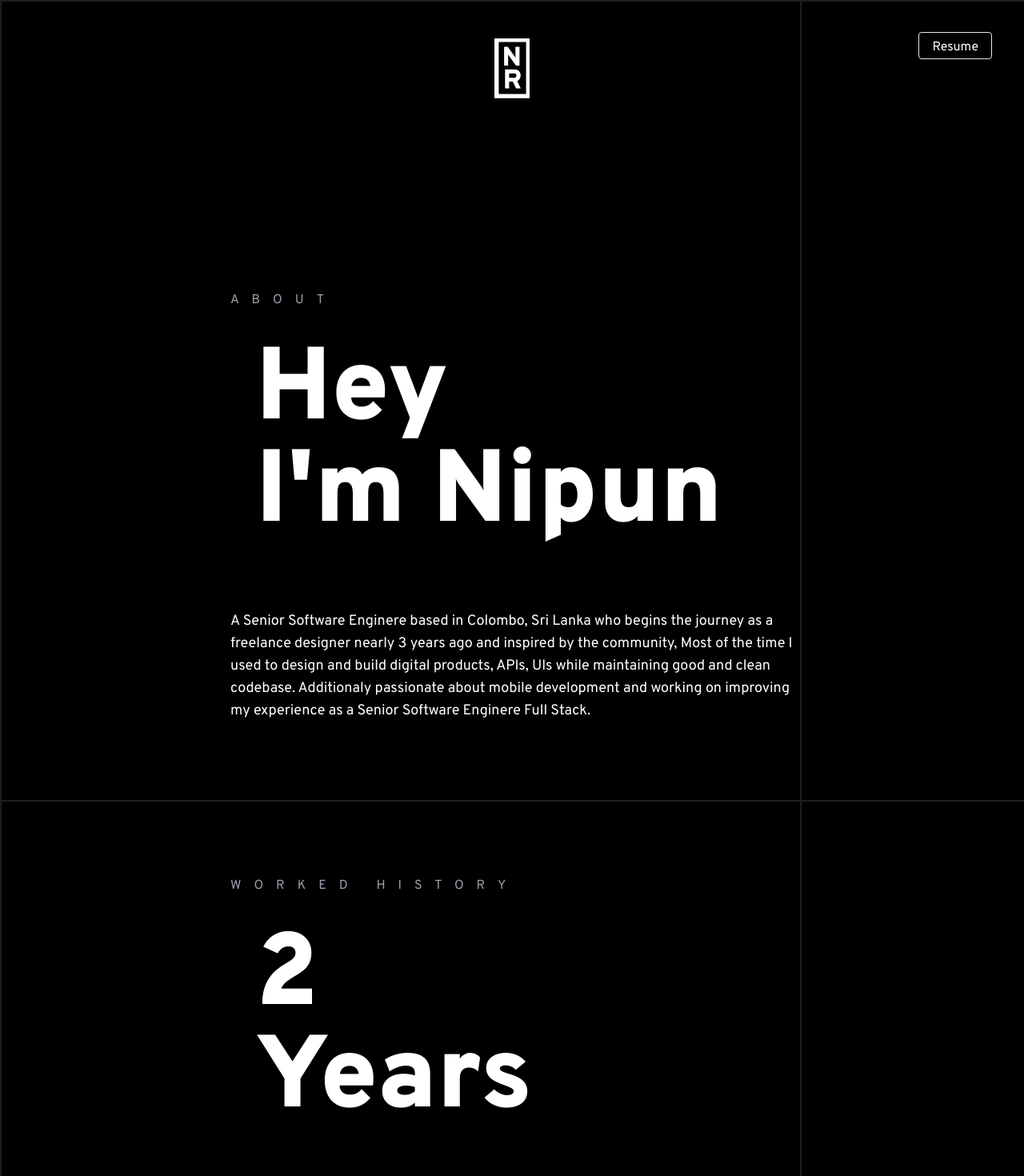
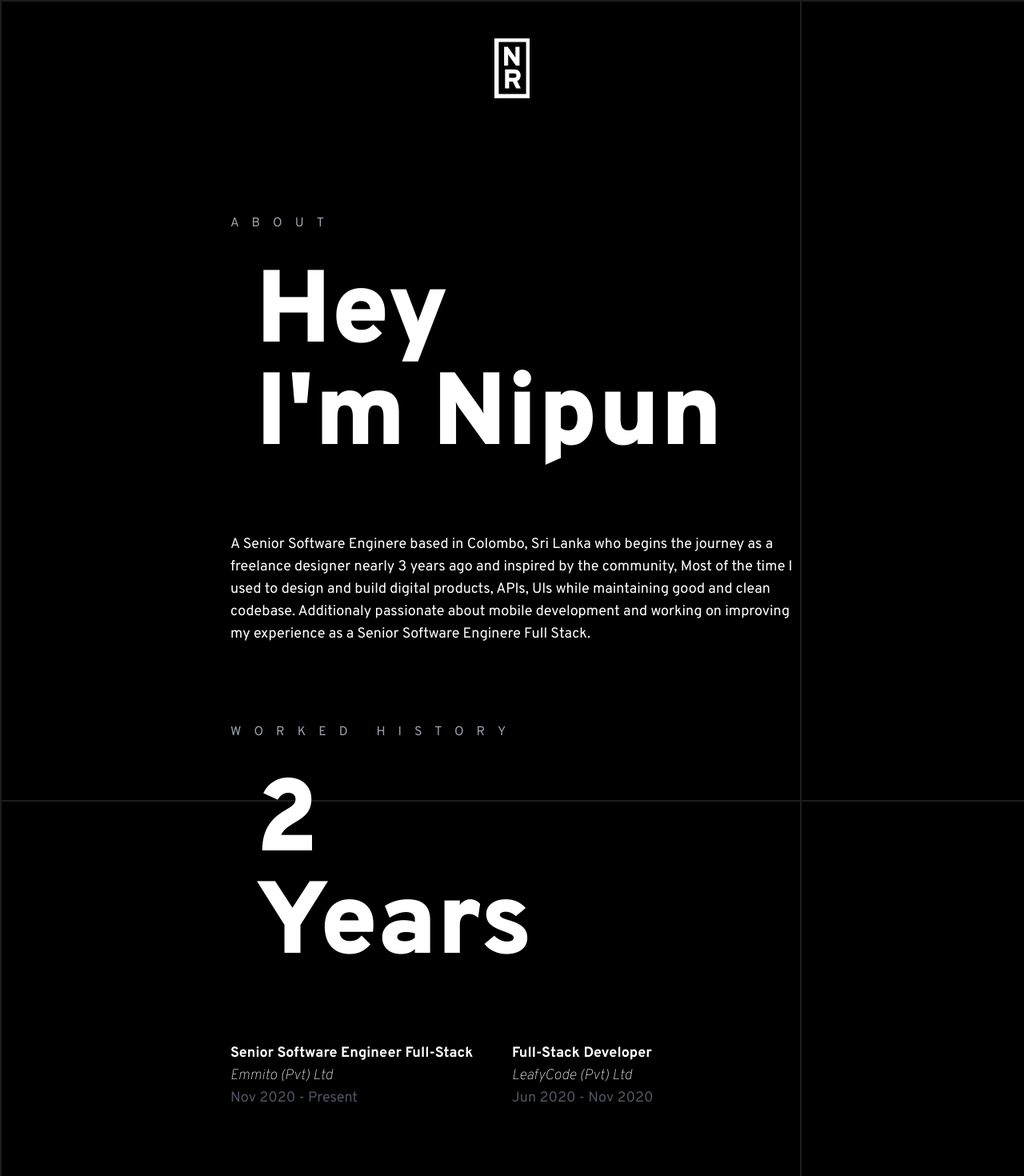
Before and after one commit to nipunravisara/nipunravisara.io, a React (Create React App) app: page / in a window 1280 px wide. Shown: the top 1470 px of the page at 80% size. Built offline with nearby package versions, Linux system fonts and the light colour scheme.

Commit message:
Experice update

```diff
--- a/src/Components/Header.jsx
+++ b/src/Components/Header.jsx
@@ -1,5 +1,4 @@
 import React from "react";
-import PDF from "../assets/nipun-ravisara.pdf";
 import Logo from "../assets/logo";
 
 const Header = () => (
@@ -7,11 +6,11 @@ const Header = () => (
     <center>
       <Logo />
     </center>
-    <div className="fixed top-10 right-10 px-4 py-1 pt-2 border rounded">
+    {/* <div className="fixed top-10 right-10 px-4 py-1 pt-2 border rounded">
       <a className="text-white" href={PDF} target="_blank" rel="noreferrer">
         Resume
       </a>
-    </div>
+    </div> */}
   </div>
 );
 
--- a/src/Layout/SectionLayout.jsx
+++ b/src/Layout/SectionLayout.jsx
@@ -3,7 +3,7 @@ import React from "react";
 const SectionLayout = ({ title, subTitleOne, subTitleTwo, content }) => {
   return (
     <>
-      <div className="pt-28 md:pt-48">
+      <div className="pt-28 md:pt-24">
         <p className="text-base uppercase tracking-widest text-gray-400 mb-5 md:mb-10">
           {title}
         </p>
--- a/src/Views/Experience.jsx
+++ b/src/Views/Experience.jsx
@@ -11,7 +11,7 @@ const Experience = () => {
         content={
           <>
             <p className="leading-relaxed text-sm md:text-lg">
-              Familiar with{" "}
+              Familiar with
               <span className="text-2xl font-bold">JavaScript</span> related
               technologies. Mostly I have been working on
               <span className="text-2xl font-bold">
--- a/src/Views/WorkHistory.jsx
+++ b/src/Views/WorkHistory.jsx
@@ -13,7 +13,7 @@ const WorkHistory = () => {
           <>
             <div className="grid grid-cols-2 grid-rows-2">
               <ExperienceCard
-                designation="Full-Stack Developer"
+                designation="Senior Software Engineer Full-Stack"
                 company="Emmito (Pvt) Ltd"
                 start="Nov 2020"
                 end="Present"
```
Also changed, not shown: src/Views/About.jsx (+7 -6 lines).
